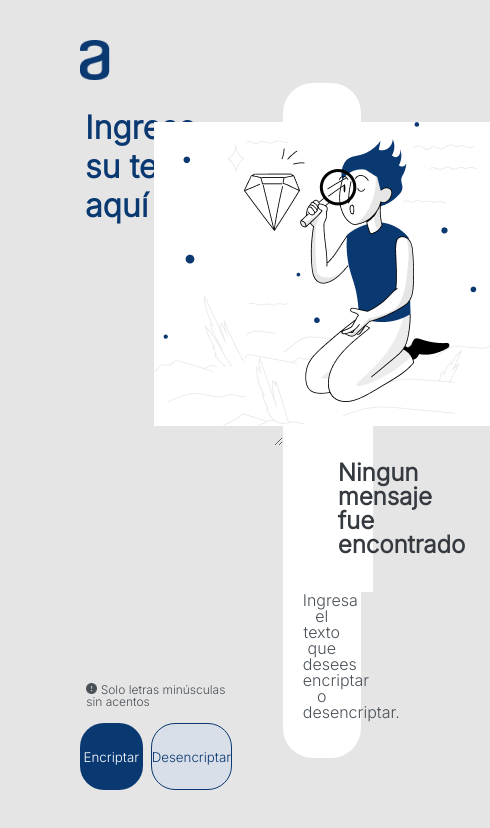
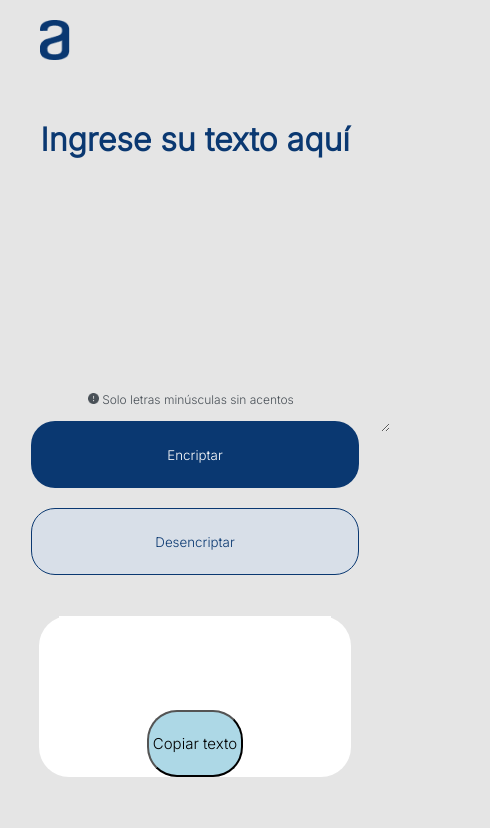
Before and after one commit to LucianoGelvez/Challenge-01-Programa-One, a plain HTML site: page Encriptador de texto/index.html in a window 390 px wide. Both pictures are taken after a click on the button "Encriptar". Shown: the whole page, 490 px wide, since content can reach past the window. Drawn offline with Linux system fonts and the light colour scheme.

Commit message:
encriptacion terminada, empezando con boton para copiar y pegar contendio

```diff
--- a/Encriptador de texto/index.html
+++ b/Encriptador de texto/index.html
@@ -10,28 +10,34 @@
 </head>
 <body>
     <header>
-        <img class="logo" src="/Imagenes/logo.png" alt="" srcset="">
+        <img class="logo" src="./Imagenes/logo.png" alt="" srcset="">
     </header>
     <main>
     <section class="Ingresar-texto">
         <div class="caja-principal">
-            <textarea class="texto" name="texto" id="" cols="8" rows="8" placeholder="Ingrese su texto aquí"></textarea>
+            <textarea class="texto" name="texto" id="texto" cols="8" rows="8" placeholder="Ingrese su texto aquí"></textarea>
         </div>
         <div class="info-accion">
-        <p class="info-relevante"> <img class="signoInterrogacion" src="/Imagenes/Vector (1).png" alt="simbolo de interrogacion"> Solo letras minúsculas sin acentos</p>
+        <p class="info-relevante"> <img class="signoInterrogacion" src="./Imagenes/Vector (1).png" alt="simbolo de interrogacion"> Solo letras minúsculas sin acentos</p>
         <div class="botones">
             <button class="bot-encriptar">Encriptar</button>
             <button class="bot-desencriptar">Desencriptar</button>
     </div>
     </div>
     </section>
+
     <section class="codificador">
-        <img class="buscadora" src="/Imagenes/Muñeco.png" alt="dibujo de alguien con una lupa">
+        <img class="buscadora" src="./Imagenes/Muñeco.png" alt="dibujo de alguien con una lupa">
         <p class="mensaje-inicial">Ningun mensaje fue encontrado</p>
         <p class="mensaje-pedir">Ingresa el texto que desees encriptar o desencriptar.</p>
     </section>
 
+</main>
+<footer>
+    <div class="baner">
 
-</main>
+    </div>
+</footer>
+<script src="script.js"></script>
 </body>
 </html>
--- a/Encriptador de texto/script.js
+++ b/Encriptador de texto/script.js
@@ -0,0 +1,64 @@
+
+const botonEncriptar = document.querySelector(".bot-encriptar")
+const botonDesencriptar = document.querySelector(".bot-desencriptar")
+const espacioDescodificado = document.querySelector(".codificador")
+
+
+
+botonEncriptar.addEventListener("click", encriptar)
+
+function encriptar(){
+    let textarea = document.querySelector("#texto");
+    let textoListo = textarea.value
+    textoListo = textoListo.replace(/e/g, "enter").replace(/i/g, "imes").replace(/a/g, "ai").replace(/o/g, "ober").replace(/u/g, "ufat")
+
+    console.log(textoListo)
+    espacioDescodificado.innerHTML = `
+      <div class="contenddor-texto">
+        <p class="mensaje">${textoListo}</p>
+      </div>
+      <button class="bot-copiar">Copiar texto</button>`
+    textarea.value = "";
+
+    const copiar = document.querySelector(".bot-copiar")
+    copiar.addEventListener("click", () =>{
+      alert("Texto copiado al portapapeles!");
+    })
+  }
+
+  botonDesencriptar.addEventListener("click", desencriptar)
+
+  function desencriptar(){
+    let textarea = document.querySelector("#texto");
+    let textoListo = textarea.value
+    textoListo = textoListo.replace(/enter/g, "e").replace(/imes/g, "i").replace(/ai/g, "a").replace(/ober/g, "o").replace(/ufat/g, "u")
+
+    console.log(textoListo)
+    espacioDescodificado.innerHTML = `<div class="contendor-texto">
+        <p class="mensaje">${textoListo}</p>
+      </div>
+      <button class="bot-copiar">Copiar texto</button>`
+    textarea.value = "";
+
+    const copiar = document.querySelector(".bot-copiar")
+    copiar.addEventListener("click", copyText)
+
+  function copyText() {
+    let content = document.querySelector(".mensaje");
+    console.log(content)
+    let range = document.createRange();
+    range.selectNode(content);
+    window.getSelection().addRange(range);
+    document.execCommand("copy");
+    alert("Contenido copiado al portapapeles");
+  }
+
+  }
+
+
+
+// `La letra "e" es convertida para "enter"`
+// `La letra "i" es convertida para "imes"`
+// `La letra "a" es convertida para "ai"`
+// `La letra "o" es convertida para "ober"`
+// `La letra "u" es convertida para "ufat"`
--- a/Encriptador de texto/style.css
+++ b/Encriptador de texto/style.css
@@ -63,17 +63,11 @@ main {
 }
 
 .botones {
-
     width: 60%;
     display: flex;
     justify-content: space-around;
-   /* align-content: space-between; */
-    /* justify-content: space-around; */
 
-   /* padding: 24px; */
    gap: 8px;
-
-   /* width: 100%; */
 }
 button {
     width: 328px;
@@ -124,8 +118,131 @@ button {
     color: #343A40;
     padding: 35px;
 }
+
+.contendor-texto {
+    width: 100%;
+    height: 200px;
+    overflow: auto;
+    word-wrap: break-word;
+    background-color: #FFFFFF;
+  }
+  .mensaje{
+    font-size: 24px;
+    font-weight: bold;
+    color: #343A40;
+    padding: 20px;
+    overflow: auto;
+    word-wrap: break-word;
+    height: 100%;
+
+    background-color: #FFFFFF;
+  }
+
+
 .mensaje-pedir {
     background: #FFFFFF;
     font-size: 16px;
     color: #495057;
 }
+.bot-copiar{
+    align-self: center;
+    font-size: 15px;
+    background-color: lightblue;
+    width: 35%;
+    border-radius: 30px;
+
+    margin-top: 20%;
+}
+
+
+@media screen and (max-width: 480px){
+    main {
+        display: flex;
+        flex-direction: column;
+        align-items: center;
+    }
+    .logo {
+        margin: 20px 0px 0px 40px;
+    }
+    .texto {
+        text-align: center;
+        padding: 60px 15px 0 15px;
+    }
+    .Ingresar-texto {
+        width: 100%;
+    }
+    .caja-principal{
+        height: 60%;
+    }
+
+    .botones{
+        display: flex;
+        flex-direction: column;
+        justify-content: center;
+        /* width: 80%; */
+        align-items: center;
+    }
+    .bot-desencriptar{
+        margin-top: 5%;
+    }
+
+    .codificador{
+        /* height: 50%; */
+        width: 80%;
+    }
+    .buscadora{
+        display: none;
+    }
+
+}
+@media screen and (max-width: 900px){
+    main {
+        display: flex;
+        flex-direction: column;
+        align-items: center;
+
+    }
+    .logo {
+        margin: 20px 0px 0px 40px;
+    }
+    .Ingresar-texto {
+        width: 100%;
+    }
+    .caja-principal{
+        height: 60%;
+    }
+
+    .botones{
+        display: flex;
+        flex-direction: column;
+        justify-content: center;
+        align-items: center;
+        /* width: 90vw; */
+    }
+    .bot-desencriptar{
+        margin-top: 5%;
+    }
+
+    .codificador{
+        /* height: 50%; */
+        width: 80%;
+        margin-bottom: 10%;
+    }
+    .buscadora{
+        display: none;
+    }
+
+    .nuevo-contenido{
+        font-size: 50px;
+        color: red;
+    }
+
+
+
+
+
+
+
+
+
+}
```
Also changed, not shown: README.md (deleted).
